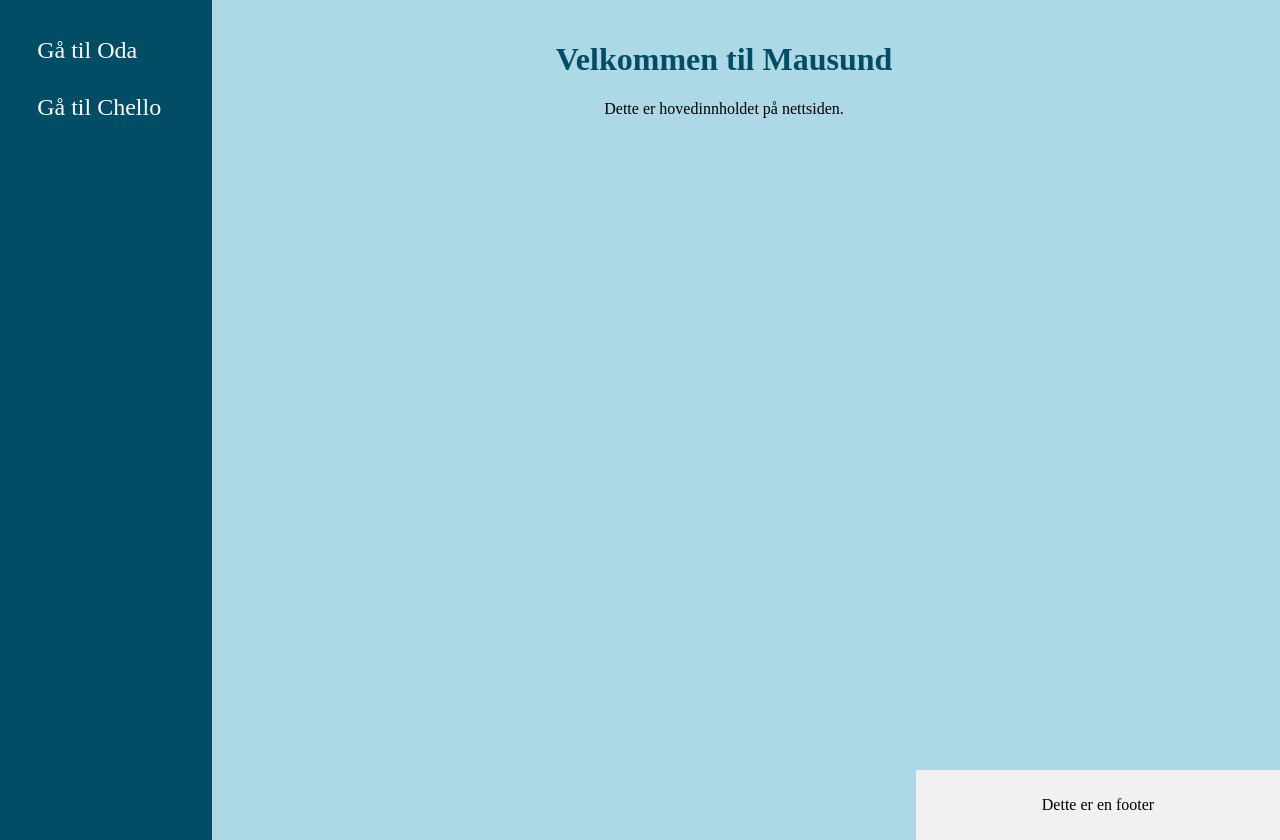
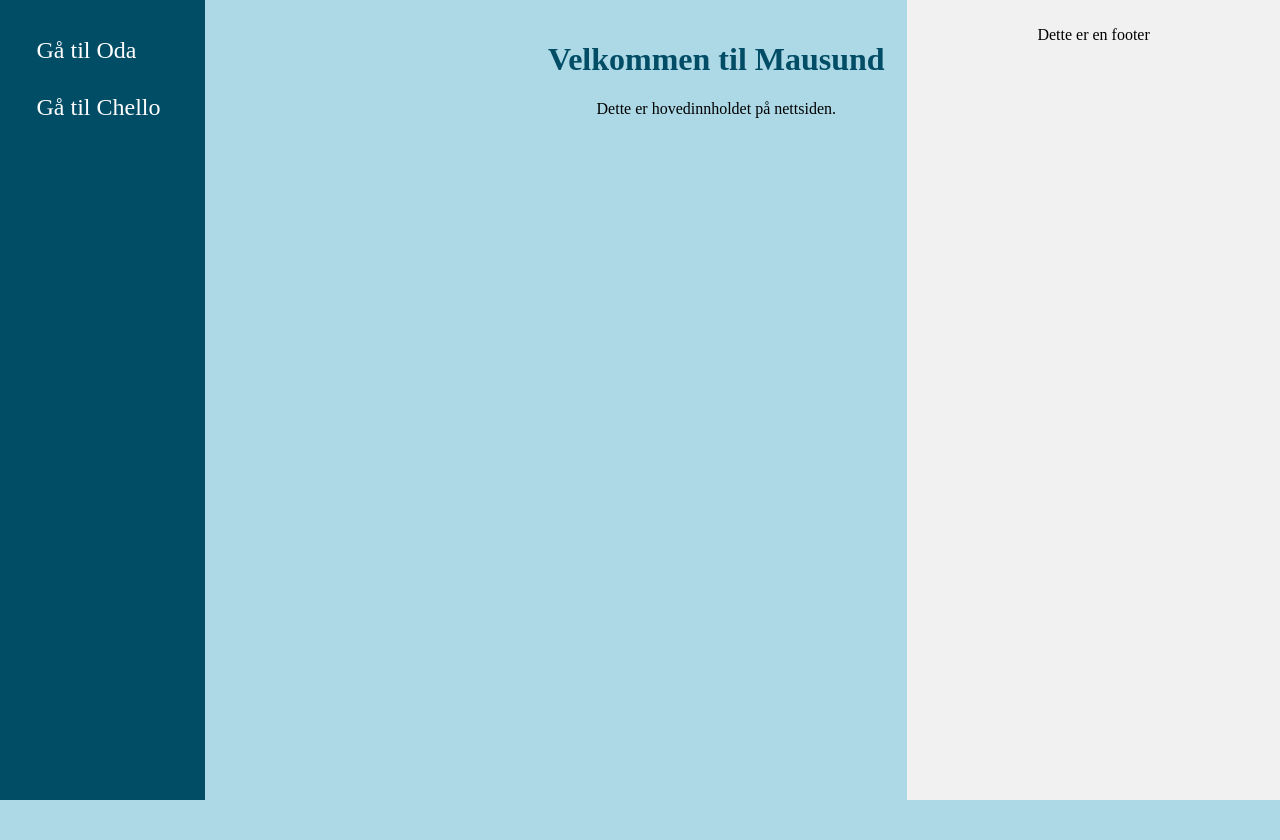
Before and after one commit to odabre/Gruppe11, a Flask app: page / in a window 1280 px wide. After the commit the page ends 800 px from the top, so only its background shows below. Run offline with Flask 3, Linux system fonts and the light colour scheme.

Commit message:
footer 1

```diff
--- a/static/main_style.css
+++ b/static/main_style.css
@@ -1,8 +1,16 @@
 body {
     background-color: lightblue;
     display: flex;
+    flex-direction: row;
     margin: 0;  /* Fjerner standard margin */
     padding: 0; /* Fjerner standard padding */
+    min-height: 100vh; /* Sikrer at body fyller hele vindushøyden */
+}
+
+.main {
+    display: flex;
+    flex: 1;
+    width: 100%;
 }
 
 .content {
@@ -11,6 +19,7 @@ body {
     white-space: normal; /* Tillater vanlig tekstbryting */
     width: 100%; /* Sørg for at containeren har full bredde */
     text-align: center;
+    box-sizing: border-box; /* Hindrer at padding påvirker bredden */
 }
 
 h1 {
@@ -28,9 +37,10 @@ p.bold {
 
 .sidebar {
     width: 50%; /* Bredden på sidebaren */
-    background-color: rgb(2, 77, 102); /* Lys grå bakgrunn */
+    background-color: rgb(2, 77, 102); /* Mørk blå bakgrunn */
     padding: 20px;
     height: 100vh; /* Gjør at sidebaren fyller hele høyden */
+    box-sizing: border-box;
 }
 
 .sidebar ul {
@@ -58,6 +68,7 @@ footer {
     background-color: #f1f1f1;
     padding: 10px;
     text-align: center;
-    margin-top: auto;
     width: 100%;
+    position: relative; /*Sikrer at den forblir på bunnen når innholdet ikke fyller hele siden*/
+    bottom: 0;
 }
```
